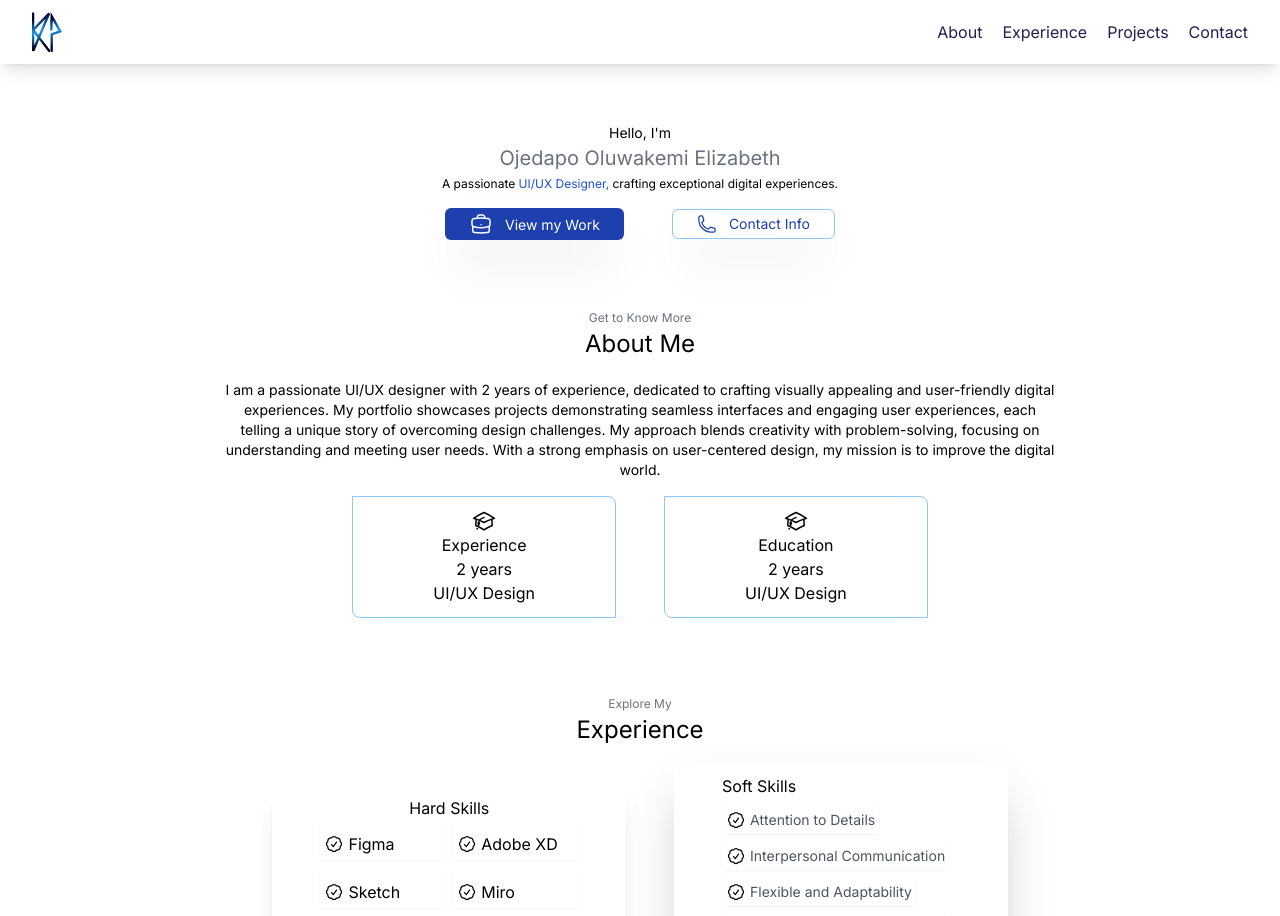
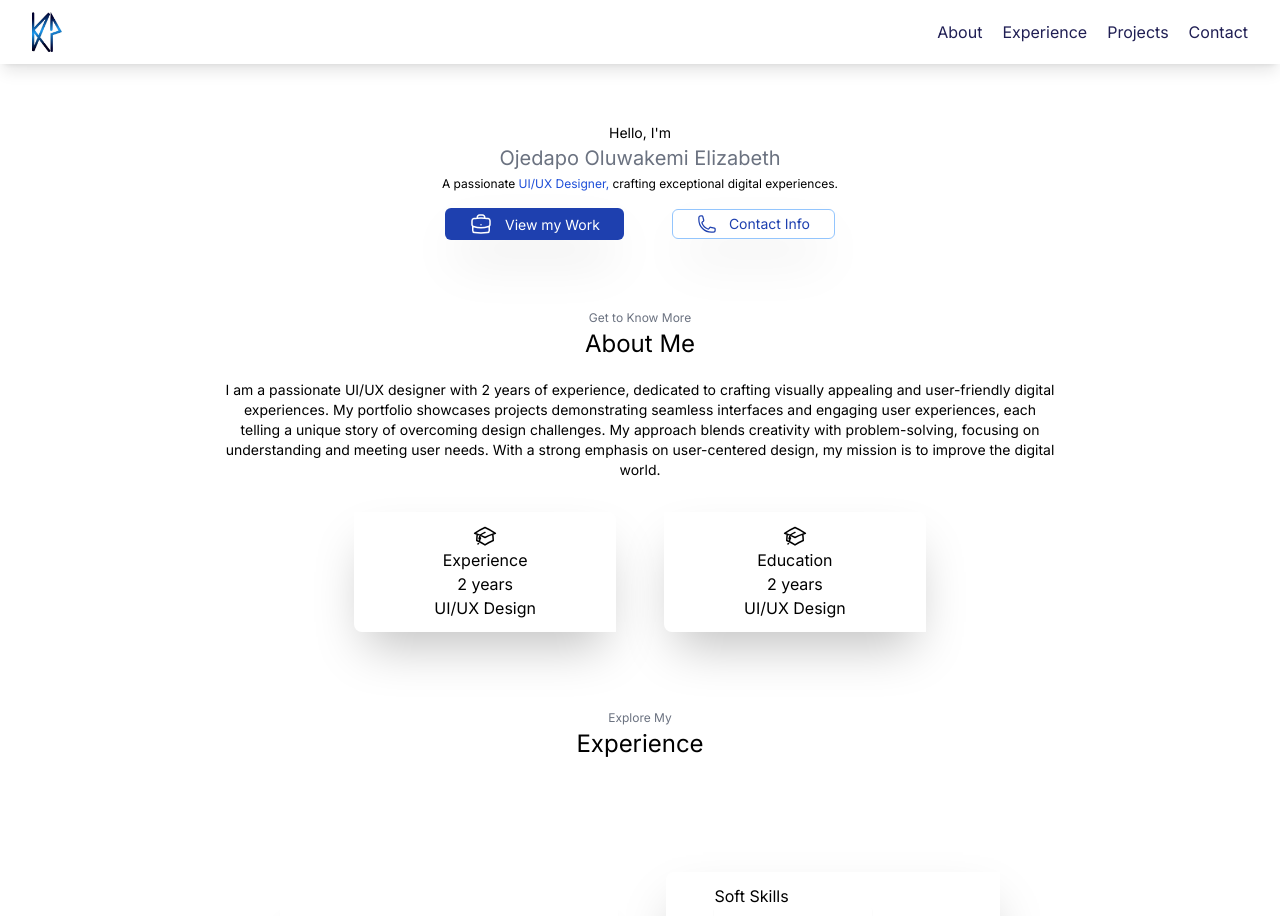
Before and after one commit to sundayonah/enehi-protfolio, a Next.js app: page / in a window 1280 px wide. Shown: the top 916 px of the page. Built offline with nearby package versions, Linux system fonts and the light colour scheme.

Commit message:
:check the new update

```diff
--- a/app/component/aboutMe.jsx
+++ b/app/component/aboutMe.jsx
@@ -12,8 +12,8 @@ const AboutMe = () => {
             </p>
 
          </div>
-            <div className="flex flex-col sm:flex-row items-center justify-center space-x-0 sm:space-x-12  mt-4">
-            <div className="flex flex-col items-center py-3 px-20 sm:px-20  border border-blue-300 rounded-tr-lg rounded-bl-lg ">
+            <div className="flex flex-col sm:flex-row items-center justify-center space-x-0 sm:space-x-12  mt-8">
+            <div className="flex flex-col items-center py-3 px-20 sm:px-20  shadow-2xl  rounded-tr-lg rounded-bl-lg ">
                <svg
                   xmlns="http://www.w3.org/2000/svg"
                   fill="none"
@@ -32,7 +32,7 @@ const AboutMe = () => {
                <p>2 years</p>
                <span>UI/UX Design</span>
             </div>
-            <div className="flex flex-col mt-4 sm:mt-0  items-center py-3 px-20 sm:px-20 border border-blue-300 rounded-tr-lg rounded-bl-lg ">
+            <div className="flex flex-col mt-4 sm:mt-0  items-center py-3 px-20 sm:px-20 shadow-2xl  rounded-tr-lg rounded-bl-lg ">
                <svg
                   xmlns="http://www.w3.org/2000/svg"
                   fill="none"
--- a/app/component/experience.jsx
+++ b/app/component/experience.jsx
@@ -22,6 +22,8 @@ const Experience = () => {
       <div className="mx-auto max-w-4xl  pb-12 pt-6 text-center sm:px-24 px-16 lg:px-8">
          <span className="text-xs text-gray-500">Explore My</span>
          <h1 className="text-2xl">Experience</h1>
+         <div className="bg-black/5 -z-1 end-0  bottom-0 h-24 w-24 animate-ping rounded-full"></div>
+
          <div className="flex flex-col sm:flex-row items-center justify-center space-x-0 sm:space-x-12  mt-4">
             {/* <div className="flex justify-center items-center space-x-12 mt-4"> */}
             <div className="flex flex-col items-center py-3 px-12 shadow-xl rounded-tl-lg rounded-br-lg ">
@@ -45,7 +47,7 @@ const Experience = () => {
                               />
                            </svg>
                         </span>
-                        <p>{skills}</p>
+                        <p className="text-sm text-left pl-1 text-gray-600">{skills}</p>
                      </div>
                   ))}
                </div>
@@ -83,6 +85,8 @@ const Experience = () => {
                ))}
             </div>
          </div>
+         {/* <div className="bg-black/5 -z-1 end-0  bottom-0 h-24 w-24 animate-ping rounded-full"></div> */}
+
       </div>
    );
 };
```
